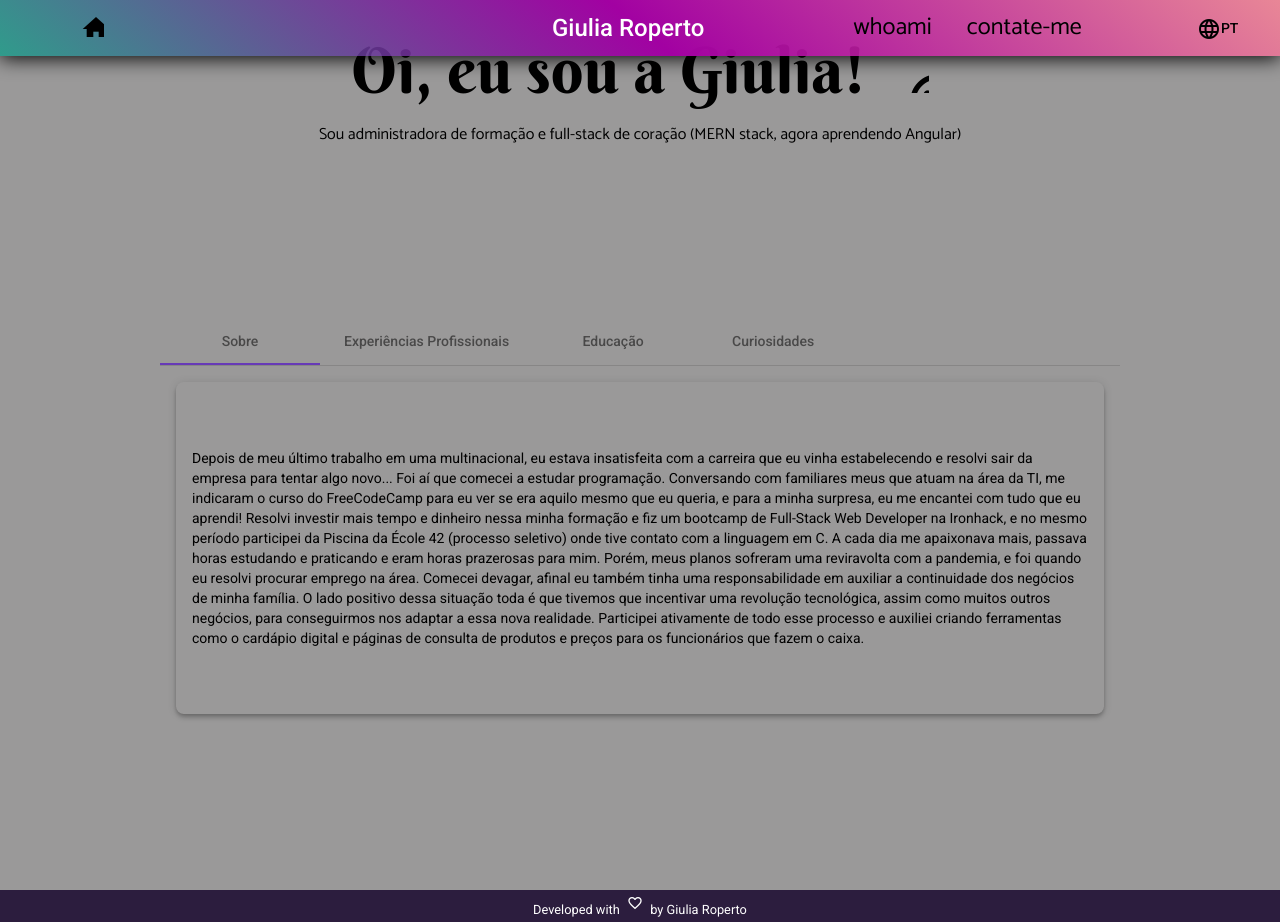
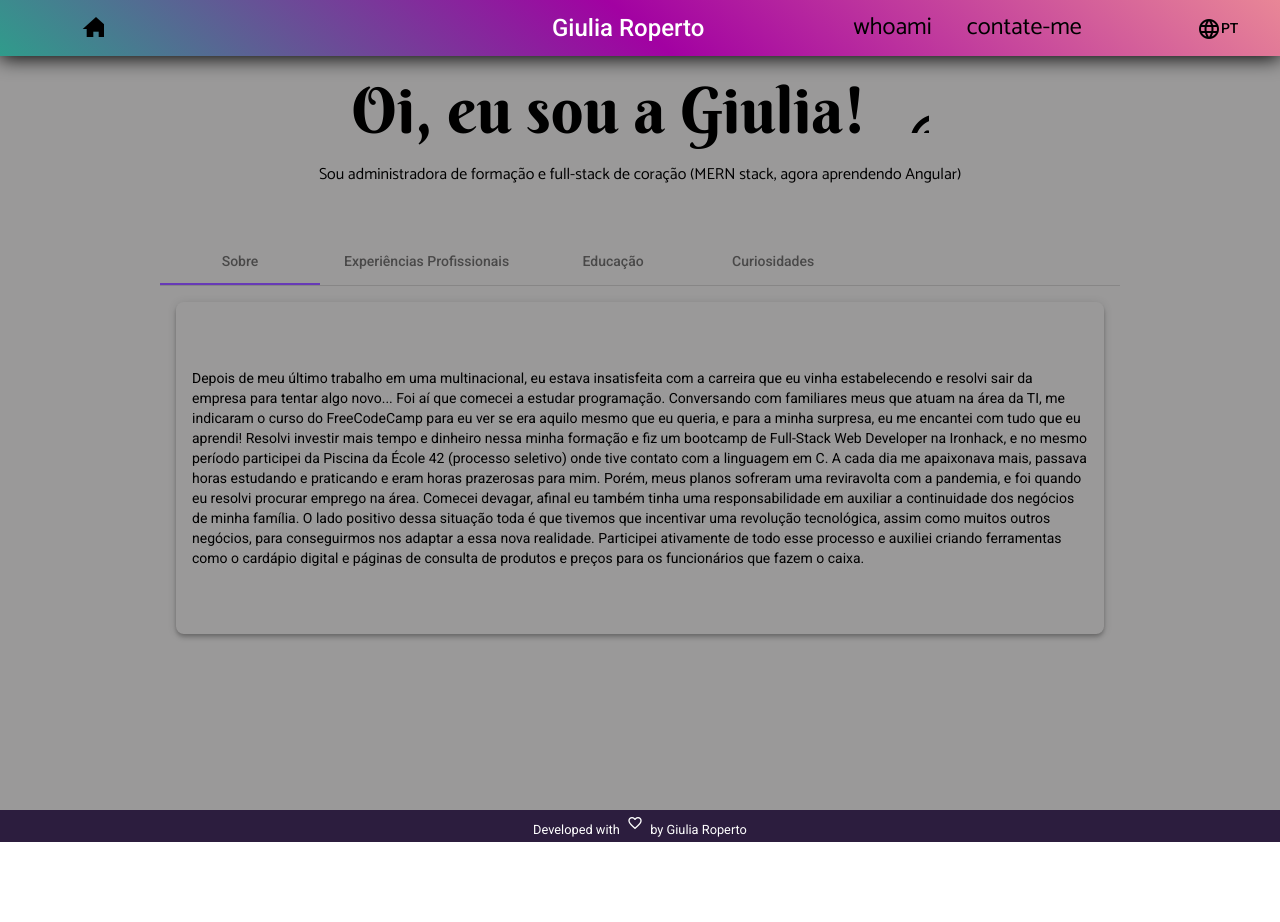
Before and after one commit to giuroperto/desafio-avanade-angular, an Angular app: page /about in a window 1280 px wide. After the commit the page ends 842 px from the top, so only its background shows below. Built offline with nearby package versions, Linux system fonts and the light colour scheme.

Commit message:
done some formatting in about page

```diff
--- a/src/app/about/about.component.css
+++ b/src/app/about/about.component.css
@@ -10,7 +10,7 @@
 }
 
 .about-tab {
-  padding: 20vh 10vw;
+  padding: 5vh 10vw 20vh 10vw;
 }
 
 .about-info {
@@ -19,6 +19,7 @@
   justify-content: center;
   align-items: center;
   width: 90vw;
+  margin-top: 5vh;
 }
 
 .about-info h3 {
```
